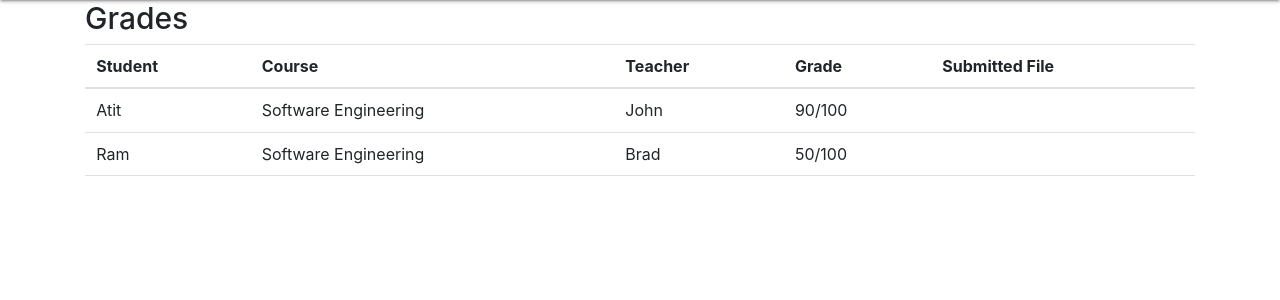
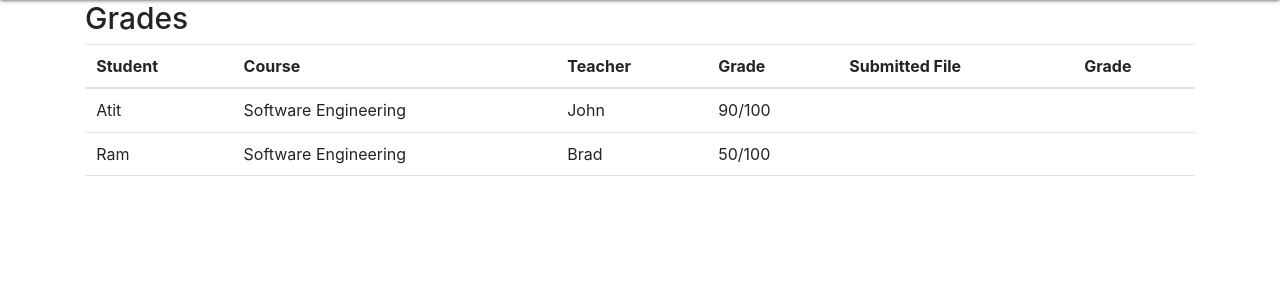
Before and after one commit to iamkhadka46/Jyango_ADC3_CourseWork, a Django app: page /grades/ in a window 1280 px wide. Shown: the part 64-364 px from the top of the page. Run offline with Django 3.2, Linux system fonts and the light colour scheme; data comes from the database, SQL or seed files in the repository; both versions use the stored data as it was after the commit; parts of the project's set-up code (start-up, migrations or seed data) failed here and were passed over; some libraries are stand-ins or nearby versions.

Commit message:
some changes

```diff
--- a/CAS/main/templates/main/grades.html
+++ b/CAS/main/templates/main/grades.html
@@ -22,6 +22,7 @@
         <th>Teacher</th>
         <th>Grade</th>
         <th>Submitted File</th>
+        <th>Grade</th>
       </tr>
     </thead>
     {% if grades %}
@@ -32,11 +33,19 @@
           <td>{{ grade.course }}</td>
           <td>{{ grade.teacher }}</td>
           <td>{{ grade.grade }}</td>
-          {% if user.is_authenticated and request.user == grade.student.user %}
+          {% if user.is_authenticated and request.user == grade.student.user or request.user.groups.all.0.name == 'Teacher'%}
           <td>
             <a href="{{ grade.submission.sub_file.url }}" class="btn btn-primary btn-sm" target="_blank">
               Submitted File
             </a>
+          </td>
+          {% endif %}
+          {% if user.is_authenticated and request.user == grade.teacher.user %}
+          <td>
+          <form method="post" action="{% url 'main:delete_grade' grade.pk %}">
+              {% csrf_token %}
+              <button type="submit" class="btn btn-danger btn-sm">Delete</button>
+            </form>
           </td>
           {% endif %}
         </tr>
--- a/CAS/main/templates/main/home.html
+++ b/CAS/main/templates/main/home.html
@@ -50,7 +50,7 @@
                 <li><a href="{% url 'post:post-create' %}">Create Post</a></li>
                 <li><a href="/search">Search User</a></li>
                 <li><a href="/dashboard">Courses</a></li>
-                <li><a href="/show">Add Courses</a></li>
+                <li><a href="/show">Add/Update Courses</a></li>
                 <li><a href="/assignments">Assignments</a></li>
                 <li><a href="/submissions">Submissions</a></li>
                 <li><a href="{% url 'main:logout' %}">Log Out</a></li>
--- a/CAS/main/urls.py
+++ b/CAS/main/urls.py
@@ -29,6 +29,7 @@ urlpatterns = [
     path('delete/<int:id>', views.delete),
     path('grades/', views.grades, name = "grades"),
     path('grades/upload/', views.upload_grades, name = "upload_grades"),
+    path('grades/<int:pk>/', views.delete_grade, name='delete_grade'),
 ]
 
 if settings.DEBUG:
--- a/CAS/main/views.py
+++ b/CAS/main/views.py
@@ -131,6 +131,14 @@ def delete_assignment(request, pk): #calling object by primary key.(slug method)
         assignment.delete()
     return redirect('main:assignment_list')
 
+@login_required(login_url='login')
+@allowed_users(allowed_roles=['Teacher'])
+def delete_grade(request, pk): #calling object by primary key.(slug method)
+    if request.method == 'POST':
+        grade = Grade.objects.get(pk=pk)
+        grade.delete()
+    return redirect('main:grades')
+
 def submission_list(request):
     submissions = Submission.objects.all()
     if request.GET:
```
Also changed, not shown: CAS/db.sqlite3.
